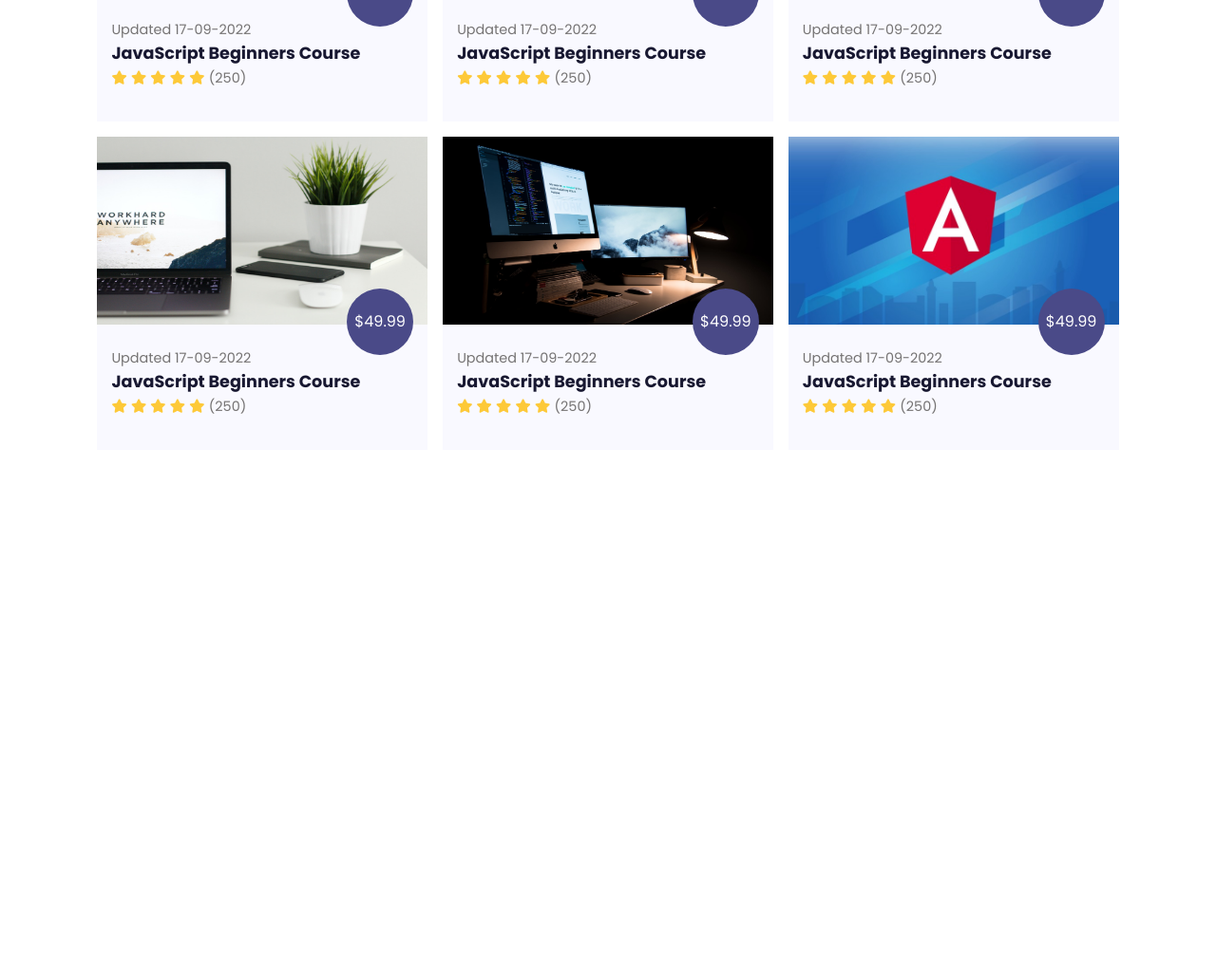
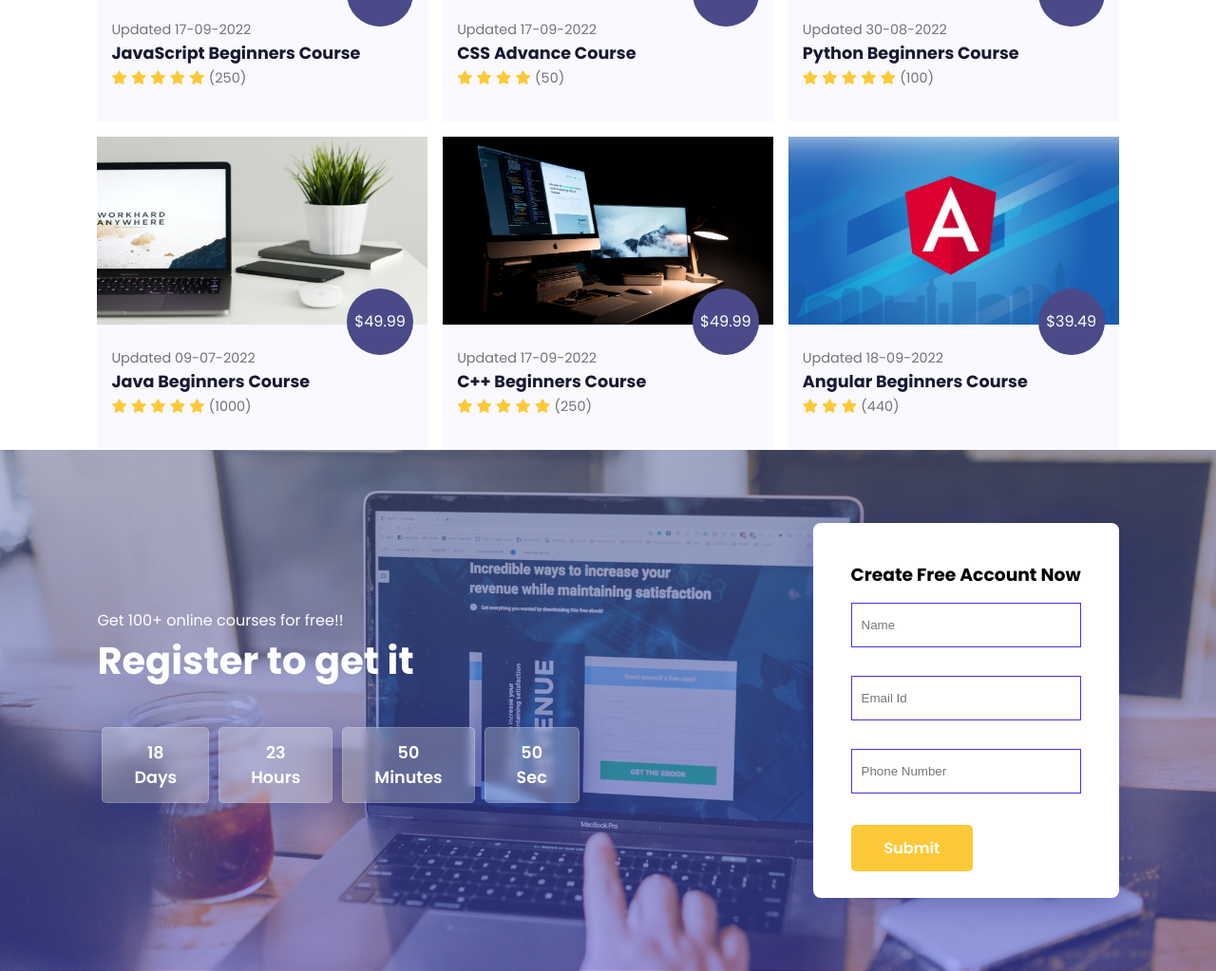
Before and after one commit to KushalSankhe/Responsive-website, a plain HTML site: page index.html in a window 1280 px wide. Shown: the part 1575-2598 px from the top of the page at 95% size. Before the commit the page ends 2049 px from the top, so only its background shows below. Drawn offline with Linux system fonts and the light colour scheme.

Commit message:
Add a section which is Register to get in ..added the form there and made some changes in the values in the courses section and made some price changes

```diff
--- a/index.html
+++ b/index.html
@@ -34,7 +34,7 @@
         </div>
     </section>
 
-    <!-- features -->
+                                                         <!-- features -->
     <section id="features">
         <h1>Awesome Feature</h1>
         <p>Replenish man have thing gathering lights yeilding shall you</p>
@@ -57,7 +57,7 @@
         </div>
     </section>
 
-    <!-- courses -->
+                                                              <!-- courses -->
     <section id="course">
         <h1>Our Popular Courses</h1>
         <p>Replenish man have thing gathering lights yeilding shall you</p>
@@ -83,14 +83,13 @@
                 <img src="images/c2.jpg" alt="">
                 <div class="details">
                     <span>Updated 17-09-2022</span>
-                    <h6>JavaScript Beginners Course </h6>
+                    <h6>CSS Advance Course </h6>
                     <div class="star">
                         <i class="fas fa-star"></i>
                         <i class="fas fa-star"></i>
                         <i class="fas fa-star"></i>
                         <i class="fas fa-star"></i>
-                        <i class="fas fa-star"></i>
-                        <span>(250)</span>
+                        <span>(50)</span>
                     </div>
                 </div>
                 <div class="cost">$49.99</div>
@@ -98,15 +97,15 @@
             <div class="courses">
                 <img src="images/c3.jpg" alt="">
                 <div class="details">
-                    <span>Updated 17-09-2022</span>
-                    <h6>JavaScript Beginners Course </h6>
+                    <span>Updated 30-08-2022</span>
+                    <h6>Python Beginners Course </h6>
                     <div class="star">
                         <i class="fas fa-star"></i>
                         <i class="fas fa-star"></i>
                         <i class="fas fa-star"></i>
                         <i class="fas fa-star"></i>
                         <i class="fas fa-star"></i>
-                        <span>(250)</span>
+                        <span>(100)</span>
                     </div>
                 </div>
                 <div class="cost">$49.99</div>
@@ -114,15 +113,15 @@
             <div class="courses">
                 <img src="images/c4.jpg" alt="">
                 <div class="details">
-                    <span>Updated 17-09-2022</span>
-                    <h6>JavaScript Beginners Course </h6>
+                    <span>Updated 09-07-2022</span>
+                    <h6>Java Beginners Course </h6>
                     <div class="star">
                         <i class="fas fa-star"></i>
                         <i class="fas fa-star"></i>
                         <i class="fas fa-star"></i>
                         <i class="fas fa-star"></i>
                         <i class="fas fa-star"></i>
-                        <span>(250)</span>
+                        <span>(1000)</span>
                     </div>
                 </div>
                 <div class="cost">$49.99</div>
@@ -131,7 +130,7 @@
                 <img src="images/c5.jpg" alt="">
                 <div class="details">
                     <span>Updated 17-09-2022</span>
-                    <h6>JavaScript Beginners Course </h6>
+                    <h6>C++ Beginners Course </h6>
                     <div class="star">
                         <i class="fas fa-star"></i>
                         <i class="fas fa-star"></i>
@@ -146,20 +145,43 @@
             <div class="courses">
                 <img src="images/c6.jpg" alt="">
                 <div class="details">
-                    <span>Updated 17-09-2022</span>
-                    <h6>JavaScript Beginners Course </h6>
+                    <span>Updated 18-09-2022</span>
+                    <h6>Angular Beginners Course </h6>
                     <div class="star">
                         <i class="fas fa-star"></i>
                         <i class="fas fa-star"></i>
                         <i class="fas fa-star"></i>
-                        <i class="fas fa-star"></i>
-                        <i class="fas fa-star"></i>
-                        <span>(250)</span>
+                        <span>(440)</span>
                     </div>
                 </div>
-                <div class="cost">$49.99</div>
+                <div class="cost">$39.49</div>
             </div>
         </div>
     </section>
+
+                                                                <!-- Registration -->
+<section id="registration">
+    <div class="reminder">
+        <p>Get 100+ online courses for free!!</p>
+        <h1>Register to get it</h1>
+        <div class="time">
+            <div class="date">18 <br>Days</div>
+            <div class="date">23 <br>Hours</div>
+            <div class="date">50 <br>Minutes</div>
+            <div class="date">50 <br>Sec</div>
+        </div>
+    </div>
+    <div class="form">
+        <h3>Create Free Account Now</h3>
+        <input type="text" placeholder="Name" id="">
+        <input type="text" placeholder="Email Id" id="">
+        <input type="text" placeholder="Phone Number" id="">
+        <div class="btn">
+            <a href="#" class="yellow">Submit</a>
+        </div>
+    </div>
+</section>
+
+
 </body>
 </html>
--- a/style1.css
+++ b/style1.css
@@ -214,3 +214,76 @@ nav .navigation ul li a:hover{
     right: 15PX;
     bottom: 100px;
 }
+
+/* registration */
+#registration{
+    padding: 6vw 8vw 6vw 8vw;
+    background-image: linear-gradient(rgba(99,112,168,0.5), rgba(81,91,233,0.5)),url("images/signup.jpg");
+    width: 100%;
+    height: 100%;
+    background-size:cover;
+    background-position: center;
+    display: flex;
+    justify-content: space-between;
+    align-items: center;
+}
+
+#registration .reminder{
+    color: #fff;
+}
+
+#registration .reminder h1{
+    color: #fff;
+}
+
+#registration .reminder .time{
+    display: flex;
+    margin-top: 40px;
+}
+#registration .reminder .time .date{
+    text-align: center;
+    padding:13px 33px;
+    background: rgba(255, 255, 255, 0.25);
+    backdrop-filter: blur(4px);
+    box-shadow: 0 8px 32px rgba(31, 38, 135, 0.37);
+    border-radius: 5px;
+    margin: 0 5px 10px 5px;
+    border: 1px solid rgba(255, 255, 255, 0.18);
+    font-size: 1.1rem;
+    font-weight: 600;
+}
+
+#registration .form{
+    background-color: #fff;
+    border-radius: 8px;
+    display: flex;
+    flex-direction: column;
+    padding: 40px;
+    box-shadow: 0 8px 32px rgba(31, 38, 135, 0.37);
+}
+
+#registration .form input{
+    margin: 15px 0;
+    padding: 15px 10px;
+    border:1px solid rgb(84,40,241);
+    outline:none;
+}
+
+#registration .form .btn{
+    margin-top: 30px;
+}
+#registration a.yellow{
+    color:#fff;
+    background:#fdc938;
+    transition: 0.3 ease;
+    text-decoration: none;
+    font: size 0.9rem;
+    padding: 13px 35px;
+    font-weight: 600;
+    border-radius: 5px;
+}
+
+#registration a.yellow:hover{
+    color:rgb(21,21,100);
+    background:rgb(90, 87, 87);
+}
```
